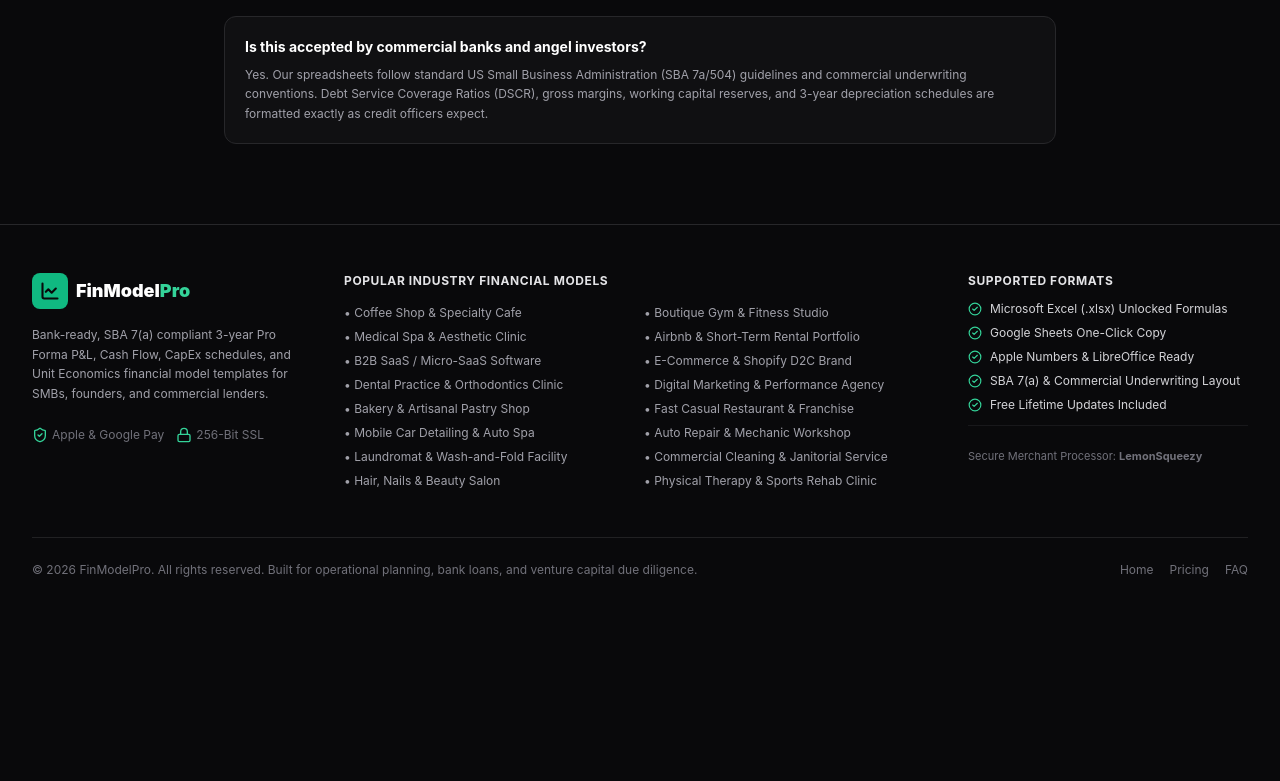
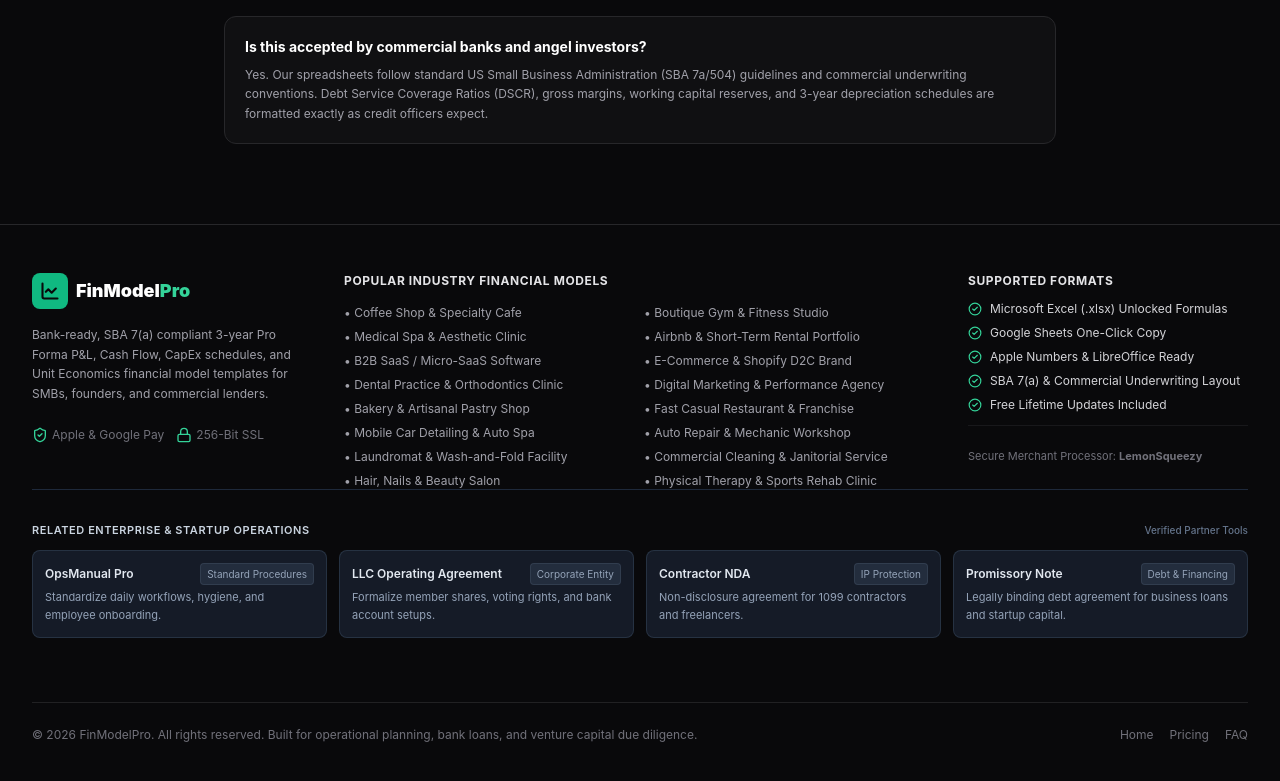
Before and after one commit to azizdogru/finmodel-pro, a Next.js app: page / in a window 1280 px wide. Shown: the part 7541-8322 px from the top of the page. Before the commit the page ends 8167 px from the top, so only its background shows below. Built offline with nearby package versions, Linux system fonts and the light colour scheme.

Commit message:
feat(seo): add topical cluster cross-linking and IndexNow protocol

```diff
--- /dev/null
+++ b/src/app/api/indexnow/route.ts
@@ -0,0 +1,29 @@
+import { NextResponse } from 'next/server';
+
+export async function GET() {
+  const host = 'finmodel-pro.vercel.app';
+  const key = '8f3e2a9b6c1d4e7f8a0b2c4d6e8f1a3b';
+  const keyLocation = `https://${host}/${key}.txt`;
+
+  const urls = [
+    `https://${host}/`,
+    `https://${host}/sitemap.xml`,
+  ];
+
+  try {
+    const res = await fetch('https://api.indexnow.org/indexnow', {
+      method: 'POST',
+      headers: { 'Content-Type': 'application/json; charset=utf-8' },
+      body: JSON.stringify({ host, key, keyLocation, urlList: urls }),
+    });
+
+    return NextResponse.json({
+      success: true,
+      status: res.status,
+      message: 'IndexNow ping sent successfully',
+      urlsPinged: urls.length,
+    });
+  } catch (error: any) {
+    return NextResponse.json({ success: false, error: error.message }, { status: 500 });
+  }
+}
--- a/src/components/Footer.tsx
+++ b/src/components/Footer.tsx
@@ -1,3 +1,4 @@
+import { SisterTools } from './SisterTools';
 import React from 'react';
 import Link from 'next/link';
 import { LineChart, ShieldCheck, Lock, CheckCircle2 } from 'lucide-react';
@@ -91,7 +92,11 @@ export default function Footer() {
         </div>
 
         {/* Bottom Bar */}
+
+        <SisterTools />
+
         <div className="mt-12 flex flex-col items-center justify-between gap-4 border-t border-zinc-800/80 pt-6 text-xs text-zinc-500 sm:flex-row">
+
           <div>
             © {new Date().getFullYear()} FinModelPro. All rights reserved. Built for operational planning, bank loans, and venture capital due diligence.
           </div>
@@ -101,6 +106,7 @@ export default function Footer() {
             <Link href="/#faq" className="hover:text-zinc-300">FAQ</Link>
           </div>
         </div>
+
       </div>
     </footer>
   );
--- /dev/null
+++ b/src/components/SisterTools.tsx
@@ -0,0 +1,46 @@
+import React from 'react';
+
+interface RelatedTool {
+  name: string;
+  url: string;
+  badge: string;
+  desc: string;
+}
+
+const RELATED_TOOLS: RelatedTool[] = [{'name': 'OpsManual Pro', 'url': 'https://opsmanual-pro.vercel.app', 'badge': 'Standard Procedures', 'desc': 'Standardize daily workflows, hygiene, and employee onboarding.'}, {'name': 'LLC Operating Agreement', 'url': 'https://llc-operating-agreement.vercel.app', 'badge': 'Corporate Entity', 'desc': 'Formalize member shares, voting rights, and bank account setups.'}, {'name': 'Contractor NDA', 'url': 'https://contractor-nda.vercel.app', 'badge': 'IP Protection', 'desc': 'Non-disclosure agreement for 1099 contractors and freelancers.'}, {'name': 'Promissory Note', 'url': 'https://promissory-note.vercel.app', 'badge': 'Debt & Financing', 'desc': 'Legally binding debt agreement for business loans and startup capital.'}];
+
+export function SisterTools() {
+  return (
+    <div className="pt-8 pb-4 border-t border-slate-800 text-xs">
+      <div className="flex items-center justify-between mb-3">
+        <p className="text-slate-300 font-semibold uppercase tracking-wider text-[11px]">
+          Related Enterprise & Startup Operations
+        </p>
+        <span className="text-[10px] text-slate-500 font-medium">Verified Partner Tools</span>
+      </div>
+      <div className="grid grid-cols-1 sm:grid-cols-2 md:grid-cols-4 gap-3">
+        {RELATED_TOOLS.map((tool) => (
+          <a
+            key={tool.name}
+            href={tool.url}
+            target="_blank"
+            rel="noopener"
+            className="p-3 rounded-lg bg-slate-800/60 hover:bg-slate-800 border border-slate-700/60 hover:border-slate-600 transition group block"
+          >
+            <div className="flex items-center justify-between mb-1">
+              <span className="font-semibold text-slate-200 group-hover:text-blue-400 transition text-xs">
+                {tool.name}
+              </span>
+              <span className="text-[10px] px-1.5 py-0.5 rounded bg-slate-700/50 text-slate-400 border border-slate-600/40">
+                {tool.badge}
+              </span>
+            </div>
+            <p className="text-slate-400 text-[11px] leading-relaxed line-clamp-2">
+              {tool.desc}
+            </p>
+          </a>
+        ))}
+      </div>
+    </div>
+  );
+}
```
Also changed, not shown: public/8f3e2a9b6c1d4e7f8a0b2c4d6e8f1a3b.txt (added).
